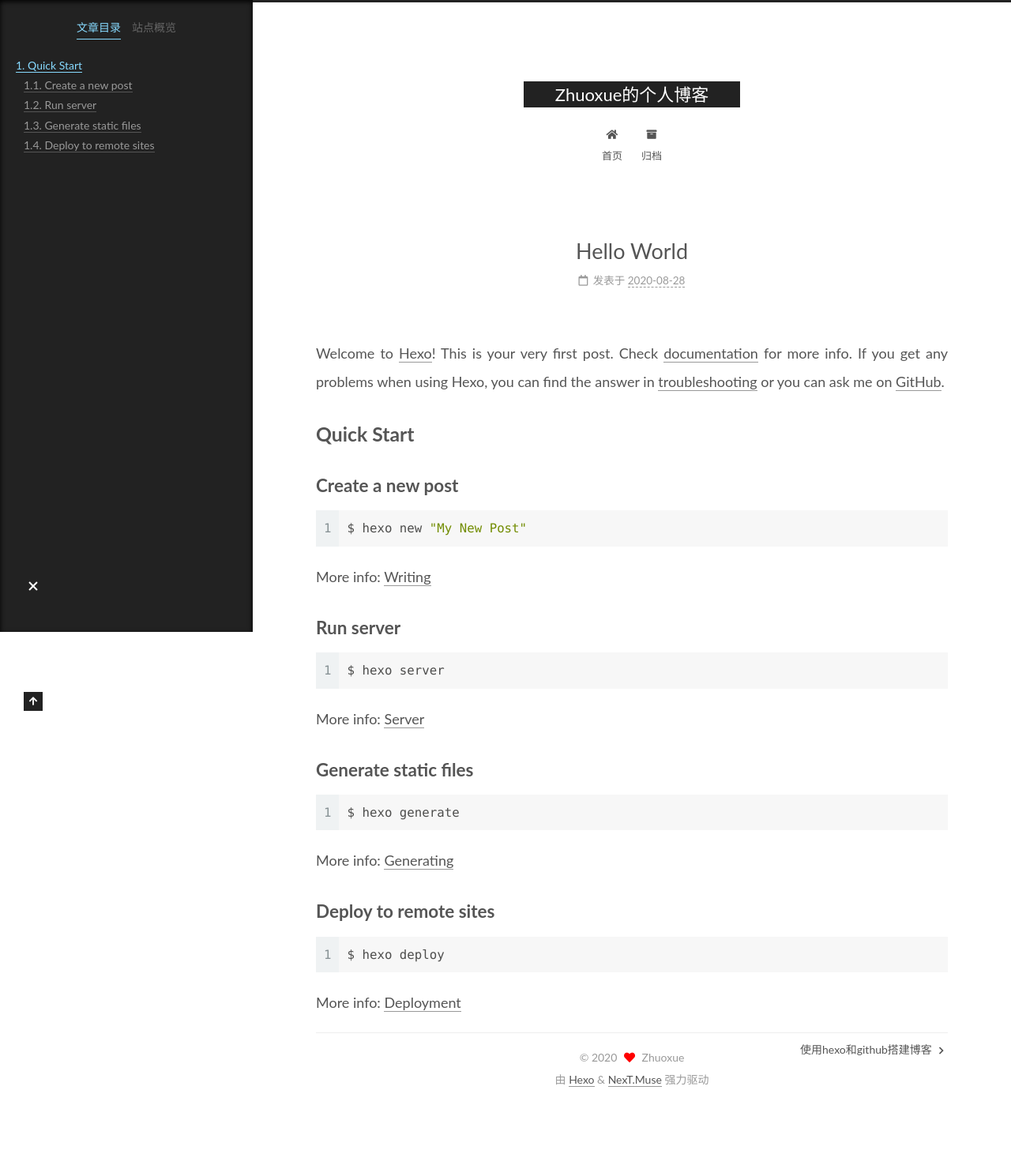
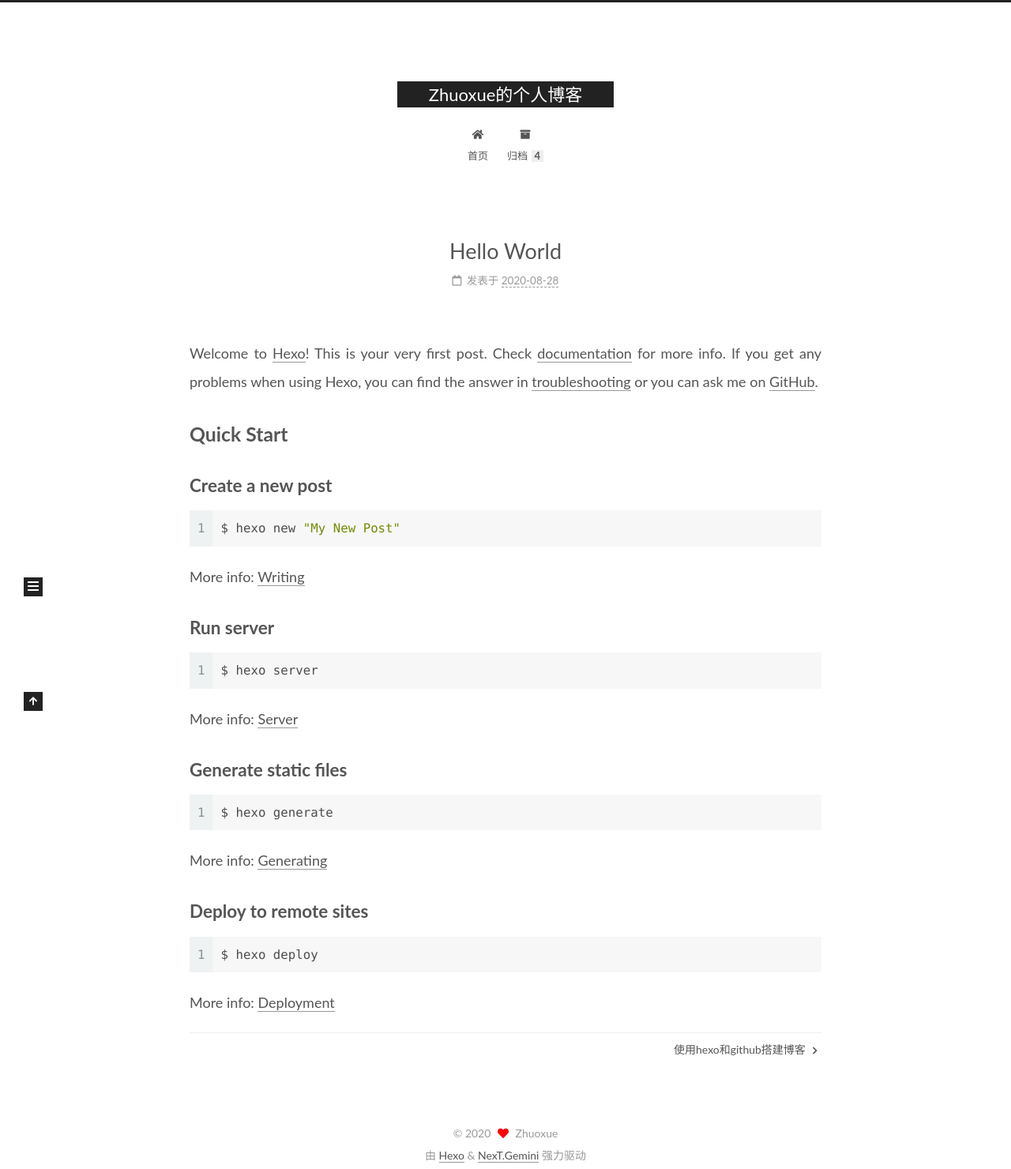
Before and after one commit to ZhuoxueQAQ/ZhuoxueQAQ.github.io, a plain HTML site: page 2020/08/28/hello-world/index.html in a window 1280 px wide. Shown: the whole page at 79% size. Before the commit the page ends 1401 px from the top, so only its background shows below. Drawn offline with Linux system fonts and the light colour scheme.

Commit message:
Site updated: 2020-08-29 11:25:40

```diff
--- a/2020/08/28/hello-world/index.html
+++ b/2020/08/28/hello-world/index.html
@@ -17,7 +17,7 @@
 
 <script id="hexo-configurations">
     var NexT = window.NexT || {};
-    var CONFIG = {"hostname":"yoursite.com","root":"/","scheme":"Muse","version":"7.8.0","exturl":false,"sidebar":{"position":"left","display":"post","padding":18,"offset":12,"onmobile":false},"copycode":{"enable":false,"show_result":false,"style":null},"back2top":{"enable":true,"sidebar":false,"scrollpercent":false},"bookmark":{"enable":false,"color":"#222","save":"auto"},"fancybox":false,"mediumzoom":false,"lazyload":false,"pangu":false,"comments":{"style":"tabs","active":null,"storage":true,"lazyload":false,"nav":null},"algolia":{"hits":{"per_page":10},"labels":{"input_placeholder":"Search for Posts","hits_empty":"We didn't find any results for the search: ${query}","hits_stats":"${hits} results found in ${time} ms"}},"localsearch":{"enable":false,"trigger":"auto","top_n_per_article":1,"unescape":false,"preload":false},"motion":{"enable":true,"async":false,"transition":{"post_block":"fadeIn","post_header":"slideDownIn","post_body":"slideDownIn","coll_header":"slideLeftIn","sidebar":"slideUpIn"}}};
+    var CONFIG = {"hostname":"yoursite.com","root":"/","scheme":"Gemini","version":"7.8.0","exturl":false,"sidebar":{"position":"left","display":"post","padding":18,"offset":12,"onmobile":false},"copycode":{"enable":false,"show_result":false,"style":null},"back2top":{"enable":true,"sidebar":false,"scrollpercent":false},"bookmark":{"enable":false,"color":"#222","save":"auto"},"fancybox":false,"mediumzoom":false,"lazyload":false,"pangu":false,"comments":{"style":"tabs","active":null,"storage":true,"lazyload":false,"nav":null},"algolia":{"hits":{"per_page":10},"labels":{"input_placeholder":"Search for Posts","hits_empty":"We didn't find any results for the search: ${query}","hits_stats":"${hits} results found in ${time} ms"}},"localsearch":{"enable":false,"trigger":"auto","top_n_per_article":1,"unescape":false,"preload":false},"motion":{"enable":true,"async":false,"transition":{"post_block":"fadeIn","post_header":"slideDownIn","post_body":"slideDownIn","coll_header":"slideLeftIn","sidebar":"slideUpIn"}}};
   </script>
 
   <meta name="description" content="Welcome to Hexo! This is your very first post. Check documentation for more info. If you get any problems when using Hexo, you can find the answer in troubleshooting or you can ask me on GitHub.">
@@ -119,7 +119,7 @@
   </li>
         <li class="menu-item menu-item-archives">
 
-    <a href="/archives/" rel="section"><i class="fa fa-archive fa-fw"></i>归档</a>
+    <a href="/archives/" rel="section"><i class="fa fa-archive fa-fw"></i>归档<span class="badge">4</span></a>
 
   </li>
   </ul>
@@ -331,7 +331,7 @@
   </span>
   <span class="author" itemprop="copyrightHolder">Zhuoxue</span>
 </div>
-  <div class="powered-by">由 <a href="https://hexo.io/" class="theme-link" rel="noopener" target="_blank">Hexo</a> & <a href="https://muse.theme-next.org/" class="theme-link" rel="noopener" target="_blank">NexT.Muse</a> 强力驱动
+  <div class="powered-by">由 <a href="https://hexo.io/" class="theme-link" rel="noopener" target="_blank">Hexo</a> & <a href="https://theme-next.org/" class="theme-link" rel="noopener" target="_blank">NexT.Gemini</a> 强力驱动
   </div>
 
 
@@ -357,7 +357,7 @@
 <script src="/js/motion.js"></script>
 
 
-<script src="/js/schemes/muse.js"></script>
+<script src="/js/schemes/pisces.js"></script>
 
 
 <script src="/js/next-boot.js"></script>
```
Also changed, not shown: 2020/08/28/ts基础语法/index.html (+4 -4 lines), 2020/08/28/使用hexo和github搭建博客/index.html (+4 -4 lines), 2020/08/28/配置typescript/index.html (+4 -4 lines), archives/2020/08/index.html (+4 -4 lines), archives/2020/index.html (+4 -4 lines), archives/index.html (+4 -4 lines), content.json (+1 -1 lines), index.html (+4 -4 lines), tags/typescript/index.html (+4 -4 lines).
